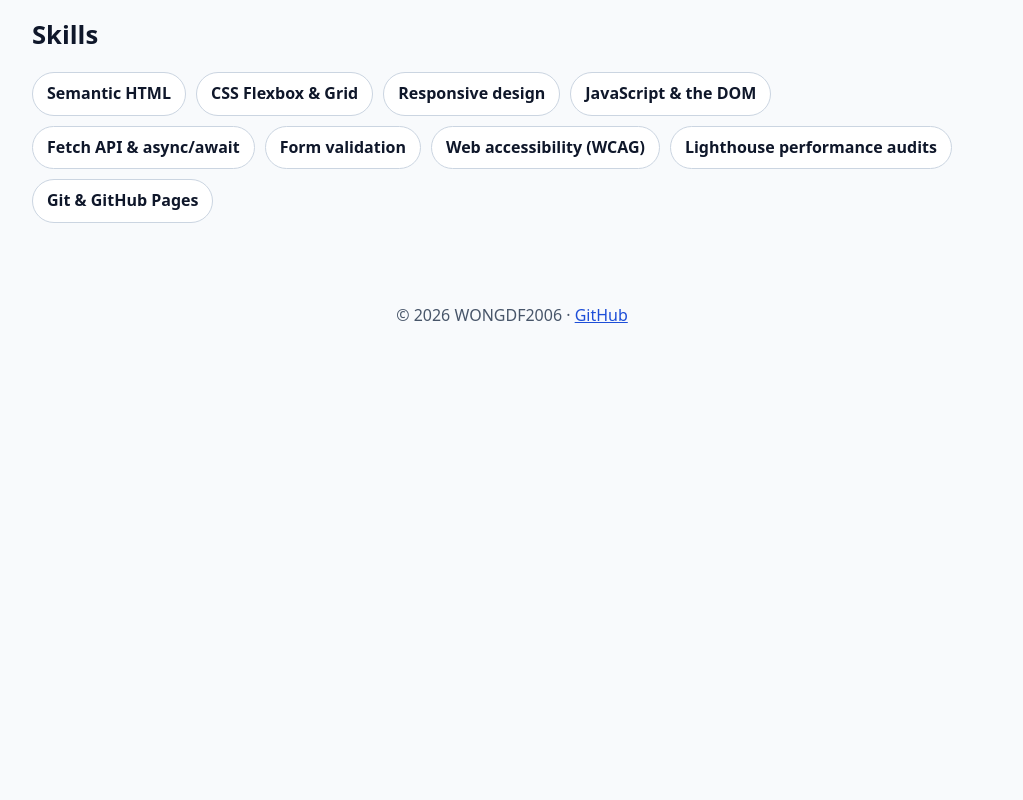
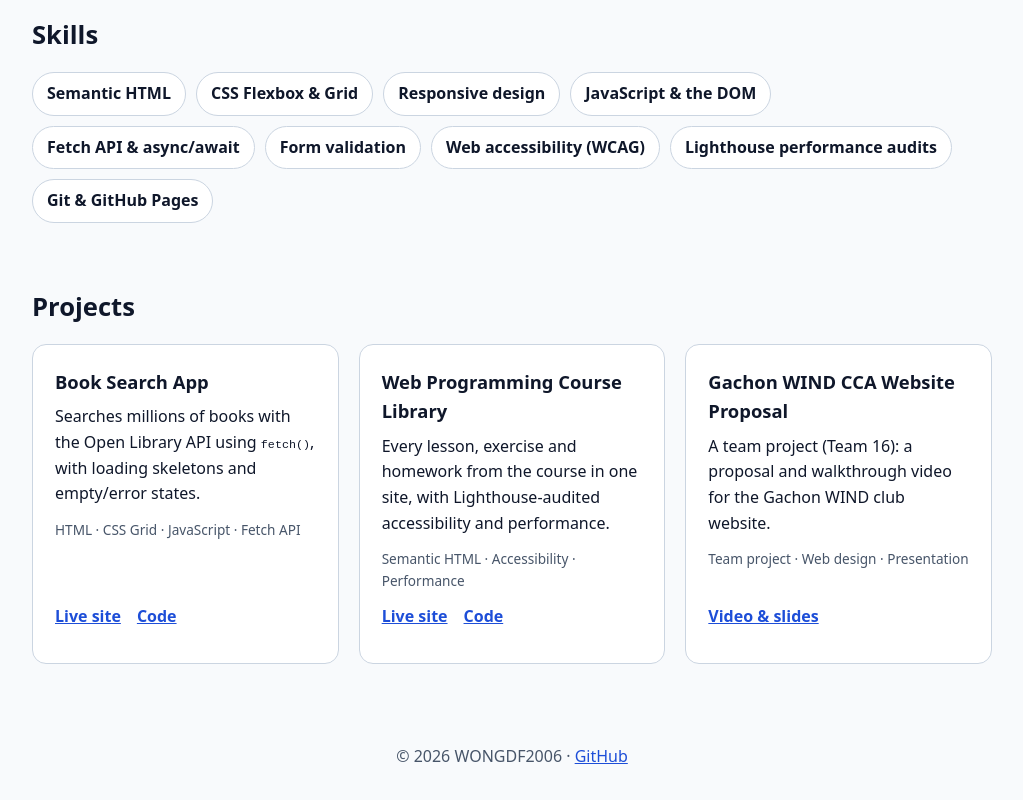
Before and after one commit to WONGDF2006/portfolio, a plain HTML site: page index.html in a window 1280 px wide. Shown: the part 344-1144 px from the top of the page, without its empty margins (128-1151 px from the left). Before the commit the page ends 800 px from the top, so only its background shows below. Drawn offline with Linux system fonts and the light colour scheme.

Commit message:
Add project cards for three course projects

```diff
--- a/index.html
+++ b/index.html
@@ -47,6 +47,38 @@
         <li>Git &amp; GitHub Pages</li>
       </ul>
     </section>
+
+    <section class="section" id="projects" aria-labelledby="projects-heading">
+      <h2 id="projects-heading">Projects</h2>
+      <ul class="projects">
+        <li class="project-card">
+          <h3>Book Search App</h3>
+          <p>Searches millions of books with the Open Library API using <code>fetch()</code>, with loading skeletons and empty/error states.</p>
+          <p class="tags">HTML · CSS Grid · JavaScript · Fetch API</p>
+          <p class="links">
+            <a href="https://wongdf2006.github.io/webpro-book-search/">Live site<span class="visually-hidden"> for Book Search App</span></a>
+            <a href="https://github.com/WONGDF2006/webpro-book-search">Code<span class="visually-hidden"> for Book Search App</span></a>
+          </p>
+        </li>
+        <li class="project-card">
+          <h3>Web Programming Course Library</h3>
+          <p>Every lesson, exercise and homework from the course in one site, with Lighthouse-audited accessibility and performance.</p>
+          <p class="tags">Semantic HTML · Accessibility · Performance</p>
+          <p class="links">
+            <a href="https://wongdf2006.github.io/WebProgramming_Gachon/">Live site<span class="visually-hidden"> for Course Library</span></a>
+            <a href="https://github.com/WONGDF2006/WebProgramming_Gachon">Code<span class="visually-hidden"> for Course Library</span></a>
+          </p>
+        </li>
+        <li class="project-card">
+          <h3>Gachon WIND CCA Website Proposal</h3>
+          <p>A team project (Team 16): a proposal and walkthrough video for the Gachon WIND club website.</p>
+          <p class="tags">Team project · Web design · Presentation</p>
+          <p class="links">
+            <a href="https://wongdf2006.github.io/WebProgramming_Gachon/#assignment">Video &amp; slides<span class="visually-hidden"> for Gachon WIND CCA proposal</span></a>
+          </p>
+        </li>
+      </ul>
+    </section>
   </main>
 
   <footer class="site-footer">
--- a/style.css
+++ b/style.css
@@ -37,4 +37,14 @@ main:focus { outline: none; }
 .skills { display: flex; flex-wrap: wrap; gap: 10px; margin: 0; padding: 0; list-style: none; }
 .skills li { padding: 8px 14px; border: 1px solid var(--border); border-radius: 999px; font-weight: 600; background: var(--surface); }
 
+.visually-hidden { position: absolute; width: 1px; height: 1px; overflow: hidden; clip: rect(0 0 0 0); white-space: nowrap; }
+
+.projects { display: grid; grid-template-columns: repeat(3, 1fr); gap: 20px; margin: 0; padding: 0; list-style: none; }
+.project-card { display: flex; flex-direction: column; padding: 22px; border: 1px solid var(--border); border-radius: var(--radius); background: var(--surface); }
+.project-card h3 { margin: 0 0 8px; font-size: 1.15rem; }
+.project-card p { margin: 0 0 12px; }
+.project-card code { font-size: .9em; }
+.tags { font-size: .85rem; color: var(--muted); }
+.links { display: flex; gap: 16px; margin-top: auto !important; font-weight: 700; }
+
 .site-footer { padding: 32px 20px; text-align: center; color: var(--muted); }
```
